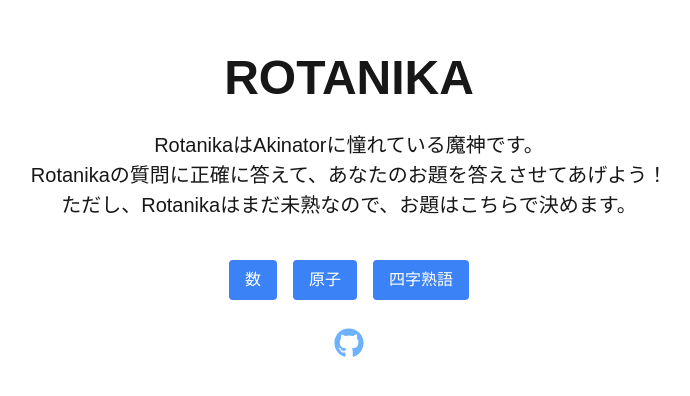
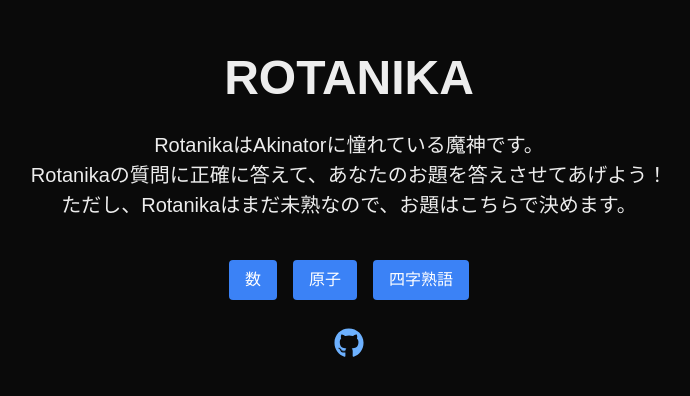
Before and after one commit to soranjiro/rotanika-next, a Next.js app: page / in a window 1280 px wide. Shown: the part 200-596 px from the top of the page, without its empty margins (291-981 px from the left). Built offline with nearby package versions, Linux system fonts and the light colour scheme.

Commit message:
fix background

```diff
--- a/app/globals.css
+++ b/app/globals.css
@@ -4,16 +4,16 @@
 @tailwind utilities;
 
 :root {
-  --background: #ffffff;
-  --foreground: #171717;
+  --background: #0a0a0a;
+  --foreground: #ededed;
 }
 
-@media (prefers-color-scheme: dark) {
+/* @media (prefers-color-scheme: dark) {
   :root {
     --background: #0a0a0a;
     --foreground: #ededed;
   }
-}
+} */
 
 body {
   color: var(--foreground);
```
